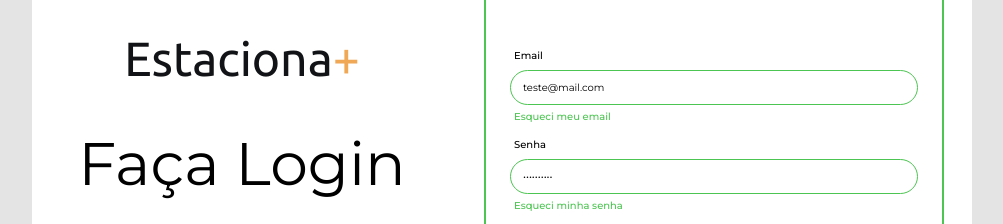
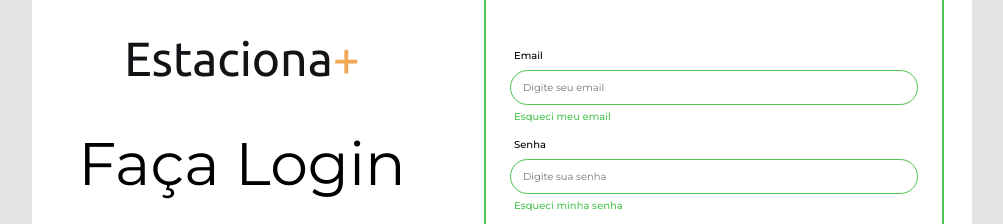
Before and after one commit to estaciona-mais/webapp, a React (Vite) app: page /login in a window 1280 px wide. Shown: the part 173-397 px from the top of the page, without its empty margins (138-1141 px from the left). Built offline with nearby package versions, Linux system fonts and the light colour scheme; no server answers.

Commit message:
chore: remove dados de teste no login

```diff
--- a/src/pages/Login/Login.jsx
+++ b/src/pages/Login/Login.jsx
@@ -8,7 +8,7 @@ import { GoogleLogin } from "@react-oauth/google";
 import "./Login.css";
 
 export default function Login() {
-  const dadosEsperados = { email: "teste@mail.com", senha: "testeeeeee" };
+  const dadosEsperados = { email: "", senha: "" };
   const [dados, setDados] = useState(dadosEsperados);
   const [aviso, setAviso] = useState("");
 
```
